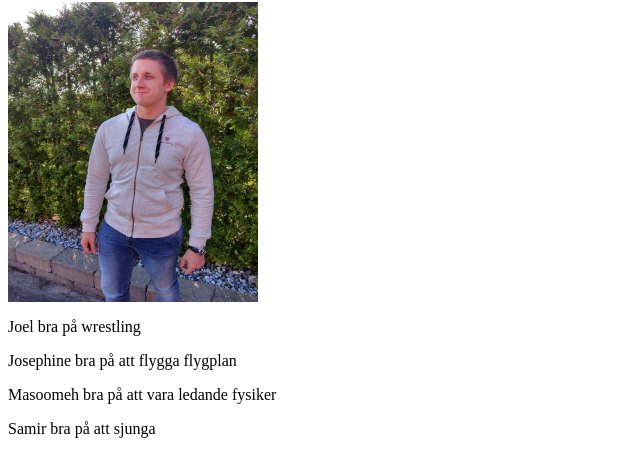
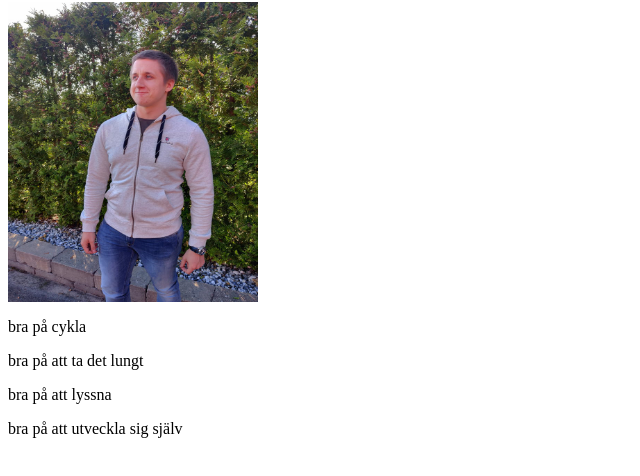
Before and after one commit to SamirWU20/1-grp-kontaktboken-grupp-3, a plain HTML site: page almin_bukaric.html in a window 1280 px wide. Shown: the part 64-540 px from the top of the page, without its empty margins (0-640 px from the left). Drawn offline with Linux system fonts and the light colour scheme.

Commit message:
Update almin_bukaric.html

```diff
--- a/almin_bukaric.html
+++ b/almin_bukaric.html
@@ -7,10 +7,10 @@
 <body>
 <h1>Almin Bukaric</h1>
 <img src=images/alminbild.jpg width="250" height="300">
-<p>Joel bra på wrestling</p>
-<p>Josephine bra på att flygga flygplan</p>
-<p>Masoomeh bra på att vara ledande fysiker</p>
-<p>Samir bra på att sjunga</p>
+<p>bra på cykla</p>
+<p>bra på att ta det lungt</p>
+<p>bra på att lyssna</p>
+<p>bra på att utveckla sig själv</p>
 </body>
 </html>
 </body>
```
